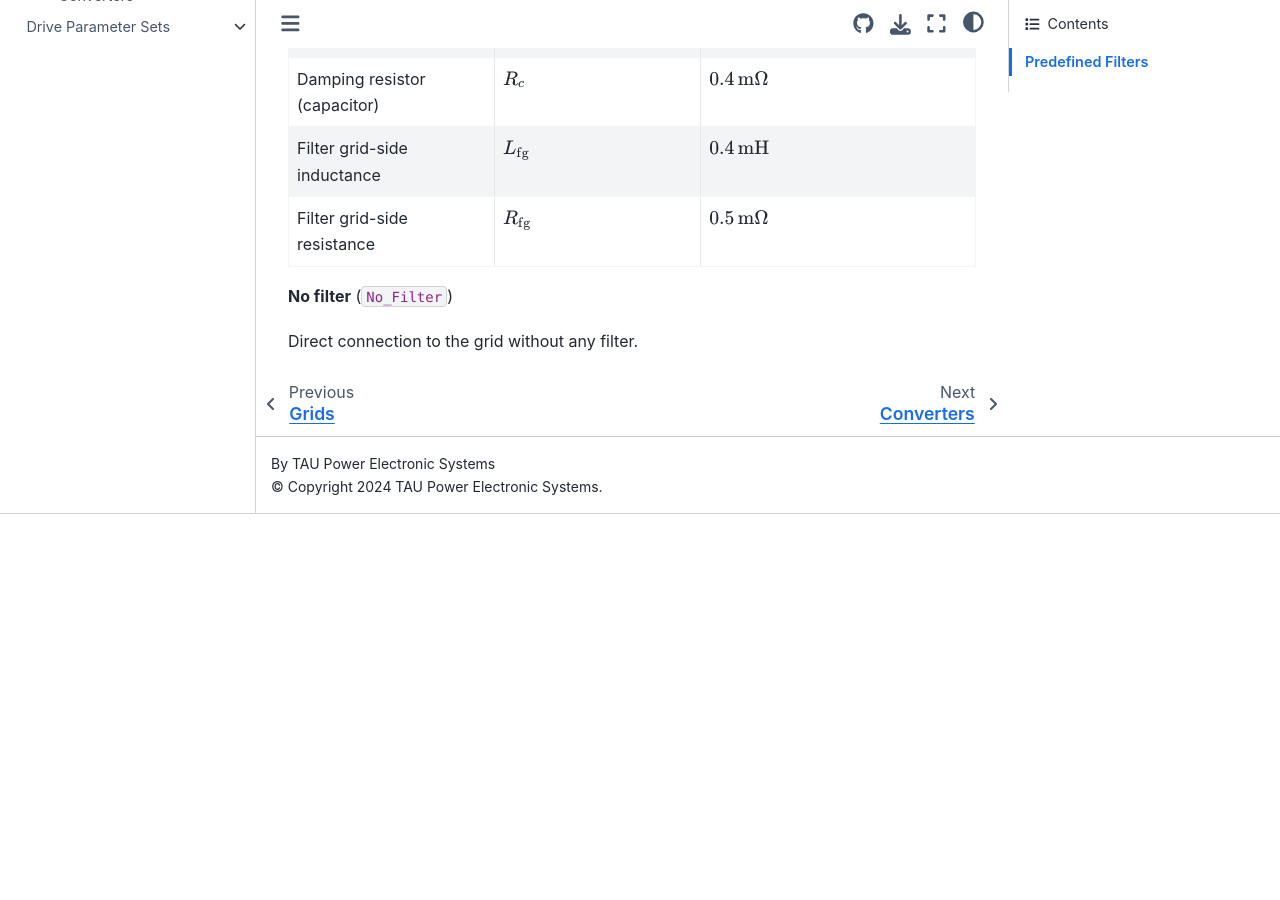
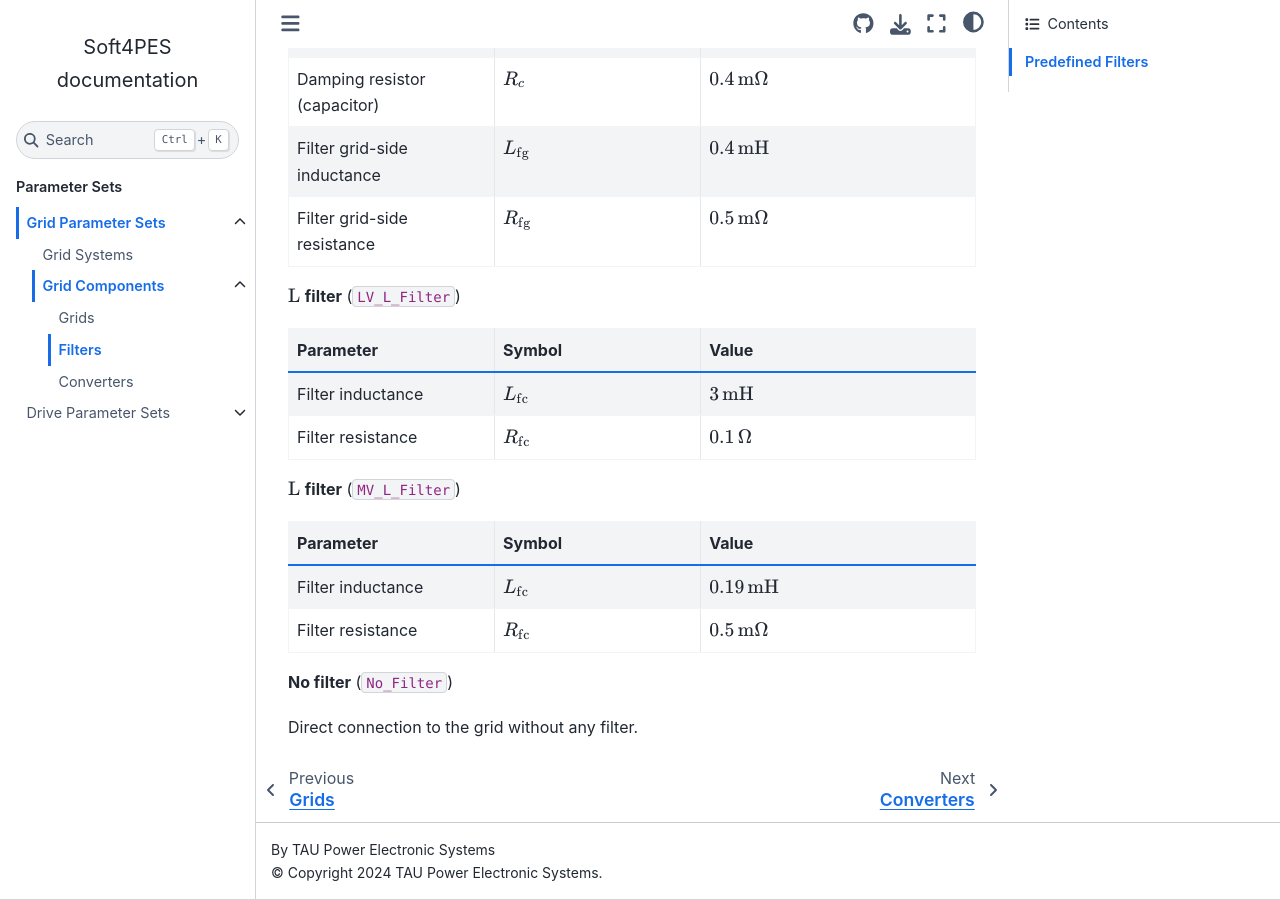
Before and after one commit to TAU-Power-Electronic-Systems/Soft4PES, a Sphinx documentation site: the page built from docs/source/parameter_sets/grid/components/filters.rst, in a window 1280 px wide and 900 px high, scrolled down 1373 px. Built offline with Sphinx 7.4.7 and the Sphinx Book theme 1.1.4, drawn with Linux system fonts in a browser that asks for light colours; pages that are not in the unit, such as notebooks, are missing from menus; before the commit the page ends 1887 px from its top, so only the background shows below that.

Commit message:
Add L-filter to parameter sets

```diff
--- a/docs/source/parameter_sets/grid/components.rst
+++ b/docs/source/parameter_sets/grid/components.rst
@@ -17,7 +17,7 @@ The following example shows how to create a grid system by combining individual
                               filter_name='No_Filter',
                               converter_name='3L_LV_Converter')
 
-The config dictionary contains the entries ``base`` (grid base-value object), ``grid_params`` (grid-parameters object), ``lcl_params`` (filter-parameters object) and ``conv`` (converter object).
+The config dictionary contains the entries ``base`` (grid base-value object), ``grid_params`` (grid-parameters object), ``filter_params`` (filter-parameters object), and ``conv`` (converter object).
 
 .. toctree::
    :maxdepth: 2
--- a/docs/source/parameter_sets/grid/components/filters.rst
+++ b/docs/source/parameter_sets/grid/components/filters.rst
@@ -83,6 +83,41 @@ Predefined Filters
      - :math:`R_{\mathrm{fg}}`
      - :math:`0.5\,\mathrm{m}\Omega`
 
+.. _l-filter-lv:
+
+:math:`\mathrm{L}` **filter** (``LV_L_Filter``)
+
+.. list-table::
+   :widths: 30 30 40
+   :header-rows: 1
+
+   * - Parameter
+     - Symbol
+     - Value
+   * - Filter inductance
+     - :math:`L_{\mathrm{fc}}`
+     - :math:`3\,\text{mH}`
+   * - Filter resistance
+     - :math:`R_{\mathrm{fc}}`
+     - :math:`0.1\,\Omega`
+
+.. _l-filter-mv:
+
+:math:`\mathrm{L}` **filter** (``MV_L_Filter``)
+
+.. list-table::
+   :widths: 30 30 40
+   :header-rows: 1
+
+   * - Parameter
+     - Symbol
+     - Value
+   * - Filter inductance
+     - :math:`L_{\mathrm{fc}}`
+     - :math:`0.19\,\text{mH}`
+   * - Filter resistance
+     - :math:`R_{\mathrm{fc}}`
+     - :math:`0.5\,\text{m}\Omega`
 
 .. _no-filter:
 
```
Also changed, not shown: docs/source/parameter_sets/grid/systems.rst (+4 -5 lines), 4 other files.
